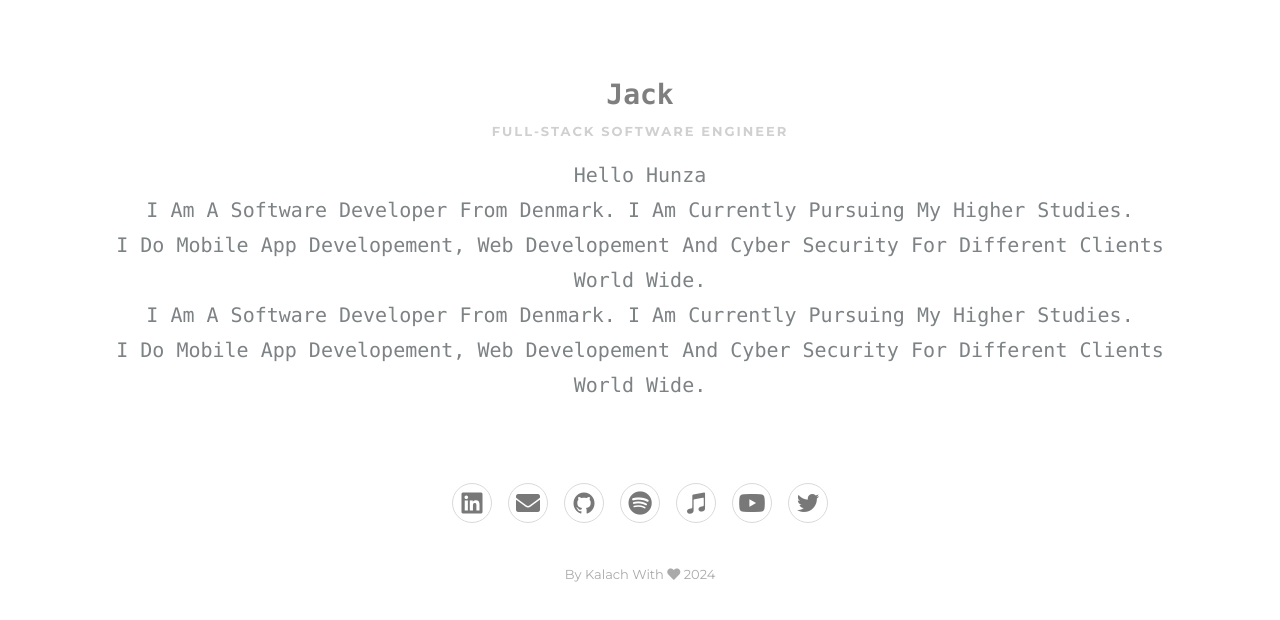
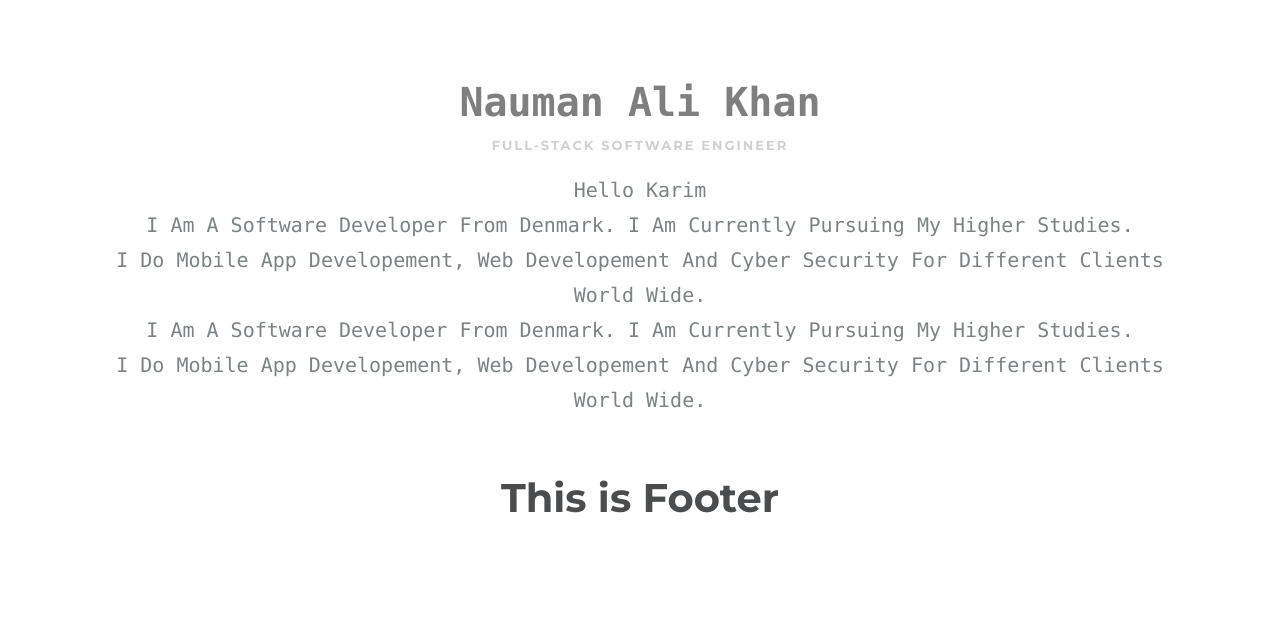
Before and after one commit to arifkoyani/FinalProject00, a plain HTML site: page html/index.html in a window 1280 px wide. Drawn offline with Linux system fonts and the light colour scheme; a script that the page names is missing; files whose address does not match are found by name.

Commit message:
mew commit

```diff
--- a/html/index.html
+++ b/html/index.html
@@ -20,11 +20,11 @@
     <div id="about">
         <header class="Back-clean">
             <div class="col-md-6 col-lg-4 m-sm-auto item">
-                <h3 class="font-monospace text-capitalize text-black-50 name">Jack </h3>
+                <h1 class="font-monospace text-capitalize text-black-50 name">nauman ali khan</h1>
                 <p class="title">full-stack software Engineer</p>
             </div>
             <div class="container text-center">
-                <p class="lead font-monospace text-break text-capitalize text-center text-sm-center text-md-center text-lg-center text-xxl-center d-xl-flex justify-content-xl-center align-items-xl-start description" title="00oıjıoj">Hello Hunza <br>I am a software developer from Denmark. I am currently pursuing my higher studies.<br>I do mobile app developement, web developement and cyber security for different clients world wide.<br>
+                <p class="lead font-monospace text-break text-capitalize text-center text-sm-center text-md-center text-lg-center text-xxl-center d-xl-flex justify-content-xl-center align-items-xl-start description" title="00oıjıoj">Hello Karim <br>I am a software developer from Denmark. I am currently pursuing my higher studies.<br>I do mobile app developement, web developement and cyber security for different clients world wide.<br>
 
                     I am a software developer from Denmark. I am currently pursuing my higher studies.<br>I do mobile app developement, web developement and cyber security for different clients world wide.<br>
                 </p>
@@ -33,9 +33,7 @@
         </header>
     </div>
     <footer class="footer-basic"><code></code>
-        <figure class="figure"></figure>
-        <div class="social"><a href="https://linkedin.com/in/sirkiraz/"><i class="fab fa-linkedin"></i></a><a href="mailto:sirkalach@usa.com"><i class="fas fa-envelope"></i></a><a href="https://github.com/sirkiraz"><i class="icon ion-social-github"></i></a><a href="https://open.spotify.com/artist/6XrTOQA77k9fAUN58Jo7qL"><i class="fab fa-spotify"></i></a><a href="https://music.apple.com/tr/artist/sircherry/1531944212"><i class="fab fa-itunes-note"></i></a><a href="https://www.youtube.com/channel/UCEDJQOkBY_5OzNJSh5j9IPA"><i class="fab fa-youtube"></i></a><a href="https://twitter.com/sirkalach"><i class="icon ion-social-twitter"></i></a></div>
-        <p class="copyright">By Kalach With <i class="fas fa-heart"></i> 2024</p>
+<h1>This is Footer</h1>
     </footer>
     <script src="assets/bootstrap/js/bootstrap.min.js"></script>
     <script src="assets/js/agency.js"></script>
```
